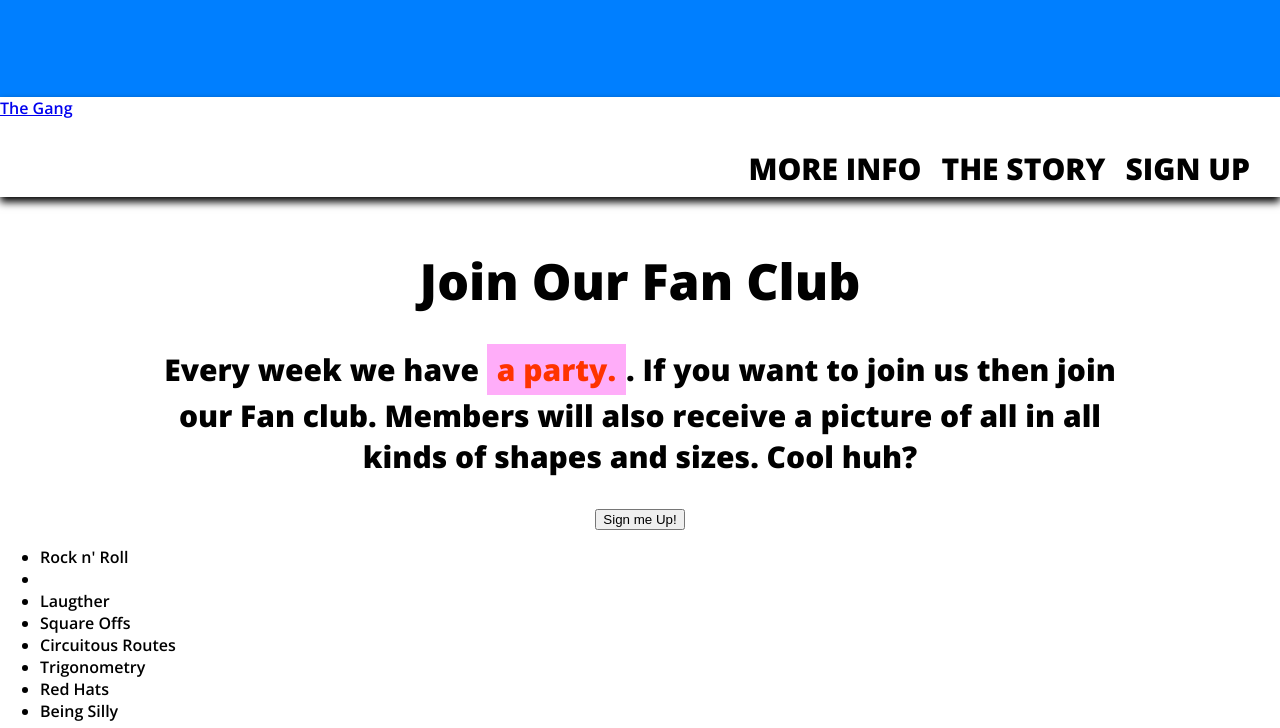
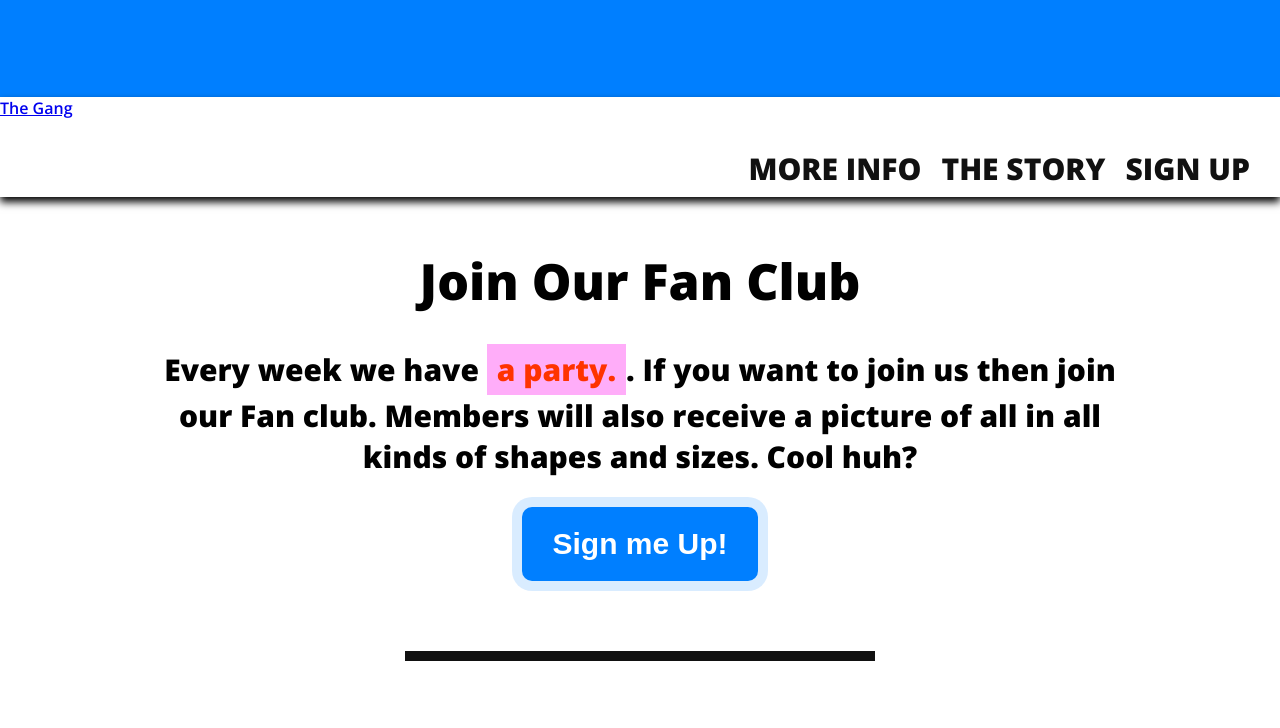
Before and after one commit to Elopezsu/introJavaScript_G23C, a plain HTML site: page 00/PROJECT SKILLSHARE/index.html in a window 1280 px wide. Shown: the part 703-1431 px from the top of the page. Drawn offline with nearby package versions, Linux system fonts and the light colour scheme.

Commit message:
Story Section Footer Styling

```diff
--- a/00/PROJECT SKILLSHARE/index.html
+++ b/00/PROJECT SKILLSHARE/index.html
@@ -44,8 +44,10 @@
             <button class="cta">Sign me Up!</button>
         </div>
     </div>
+
     <div class="sep"></div>
     <div class="story" id="story">
+        <div class="wrapper"></div>
       <ul class="nb-list">
         <li class="blue">Rock n' Roll</li>
         <li class="gray">&nbsp;</li>
@@ -71,16 +73,14 @@
 
     </div>
 
-    <div class="sep">
+    <div class="sep"></div>
+    <img class="the-gang-img" src="images/the-gang.png" width="735" height="399" alt="The Gang">
+    <footer>
+    <div class="wrapper">
+        Made by Rich from <a href="https://taptapkaboom.com">Tap Tap Kaboom</a></div>
+    </footer>
 
-    </div>
-
-    <img src="images/the-gang.png" width="735" height="399" alt="The Gang">
-    <footer>
-
-    </footer>
-        Made by Rich from <a href="https://taptapkaboom.com">Tap Tap Kaboom</a>
-    <div class="popup">
+        <div class="popup">
         <div class="blanket"></div>
         <div class="content"></div>
         <h2>Fill in Your Details</h2>
--- a/00/PROJECT SKILLSHARE/style.css
+++ b/00/PROJECT SKILLSHARE/style.css
@@ -4,11 +4,6 @@ body,html{
     font-family: 'Open Sans', sans-serif;
     padding: 0;
     margin: 0;
-}
-
-h3{
-    font-weight: bold;
-    font-size: 30px;
 }
 
 h1{
@@ -19,6 +14,11 @@ h1{
 h2{
     font-weight: 800;
     font-size: 50px;
+}
+
+h3{
+    font-weight: bold;
+    font-size: 30px;
 }
 
 h4{
@@ -90,7 +90,7 @@ p{
 }
 
 a.cta,
-botton.cta{
+button.cta{
     font-size: 30px;
     font-weight: bold;
     color: white;
@@ -100,6 +100,14 @@ botton.cta{
     padding: 20px 30px;
     border-radius: 10px;
     text-decoration: none;
+    outline: none;
+    border: none;
+    cursor: pointer;
+}
+
+a.cta:active,
+button.cta:active{
+    opacity: .7;
 }
 
 a.cta.alt,
@@ -115,6 +123,7 @@ nav{
     box-shadow: 0 5px 8px rgba(0,0,0.2);
     position: sticky;
     top: 0;
+    z-index: 1;
 }
 
 nav .logo{
@@ -149,7 +158,7 @@ nav ul li a{
     font-size: 30px;
     text-transform: uppercase;
     font-weight: bold;
-    color:black;
+    color:#111111;
     text-decoration: none;
     padding: 35px 10px;
     line-height:30px;
@@ -177,7 +186,125 @@ nav ul li a{
     font-weight: 800;
 }
 
-/*
+.sep{
+    width: 470px;
+    height: 10px;
+    background-color: #111111;
+    margin: 70px auto;
+}
+
+.story h3{
+    font-size: 40px;
+    font-weight: 800;
+}
+
+.nb-list{
+    width: 470px;
+    padding: 20px 20px 0 20px;
+    box-sizing: border-box;
+    background-color: #EDEDED;
+    float: left;
+    margin: 0 20px 20px 0;
+    position: relative;
+}
+
+.nb-list li{
+    height: 70px;
+    border-radius: 10px;
+    font-size: 40px;
+    color: white;
+    font-weight: bold;
+    display: block;
+    margin-bottom: 20px;
+    padding: 6px 20px;
+    box-sizing: border-box;
+}
+
+.nb-list li.red{background-color: #FF3300;}
+.nb-list li.blue{background-color: #007FFF;}
+.nb-list li.gray{background-color: rgba(0,0,0,.1);}
+.nb-list li.yellow{
+    background-color: #FFD400;
+    color: #111111;
+}
+.nb-list li.pink{background-color: #FFADF9;}
+.nb-list li.salmon{background-color: #FA8072;}
+
+.nb-list li.dragging{
+    position: absolute;
+    top: 70px;
+    left: 70px;
+    right: -30px;
+    transform: rotate(6deg);
+    box-shadow: 0 2 14px rgba(0,0,0.3);
+}
+
+.nb-list li.dragging:after{
+    content:"";
+    display: block;
+    position: absolute;
+    width: 54px;
+    height: 60px;
+    background: url(images/bye-guy.png) no repeat 0 0;
+    background-size: 100%;
+    bottom: -30px;
+    left: 60%;
+}
+
+.the-gang-img {
+    display: block;
+    margin: 0 auto;
+}
+
+footer{
+    text-align: center;
+    color:rgba(0,0,0,.4);
+    font-size: 20px;
+    margin: 85px 0 45px;
+    font-weight: bold;
+}
+
+footer a{
+    color: rgba(0,0,0,.4);
+}
+
+.popup{
+    display: none;
+}
+
+
+/*FOURTH
+ <div class="sep"></div>
+    <div class="story" id="story">
+      <ul class="nb-list">
+        <li class="blue">Rock n' Roll</li>
+        <li class="gray">&nbsp;</li>
+        <li class="yellow dragging">Laugther</li>
+        <li class="red">Square Offs</li>
+        <li class="pink">Circuitous Routes</li>
+        <li class="salmon">Trigonometry</li>
+        <li class="blue">Red Hats</li>
+        <li class="yellow">Being Silly</li>
+      </ul>
+        <h3>Left: Things We Find Important<br/>
+            Below: Our Story </h3>
+        <p>Once upon a time there was a group of shapes. They were mostly black
+            and rectangular. They were mean and very serious.</p>
+        <p>And so they kicked the 3 shapes that didn't conform out of their gang,
+            which was called the Right Angled Gang.</p>
+        <p>And so these 3 shapes were very sad, but found great joy and comfort being
+            around each other. They soon started having a lot of fun, started rocking and
+            rolling, started being silly, and became the most well-known shape gang in the
+            universe.</p>
+        <p>They even started making fun of squares and rectangles in what they like to
+            call 'Squares Off'</p>
+
+    </div>
+*/
+
+
+
+/* THIRD
  <div class="more-info" id="more-info">
         <h2>Join Our Fan Club</h2>
         <p>Every week we have <span class ="highlight"> a party.</span>. If you want to join us then join our Fan club.
@@ -186,7 +313,8 @@ nav ul li a{
             <button class="cta">Sign me Up!</button>
     </div>
 */
-/*
+
+/* SECOND
   <nav>
         <a href="#" class="log">The Gang</a>
         <ul>
@@ -196,7 +324,8 @@ nav ul li a{
         </ul>
     </nav>
 */
-/*
+
+/* FIRST
 <body>
     <div class= "hero-banner">
         <div class="wrapper">
```
